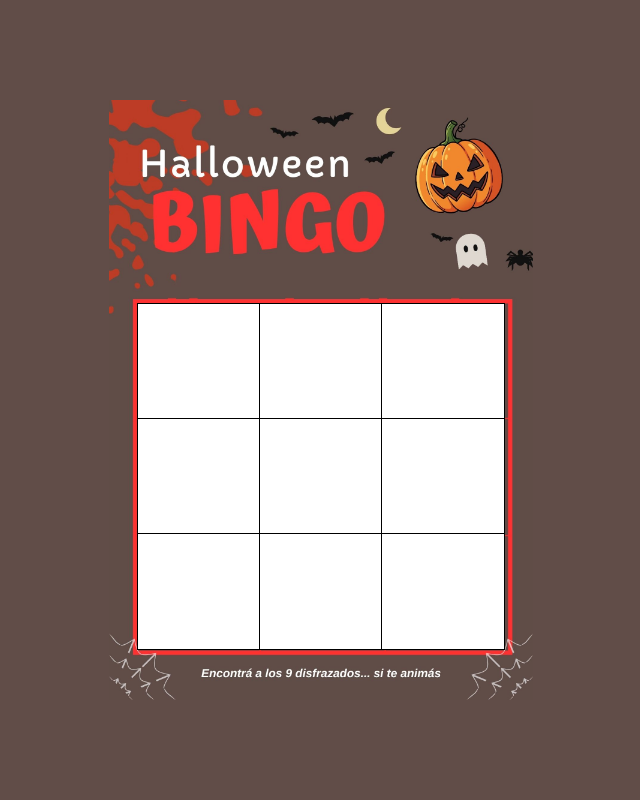
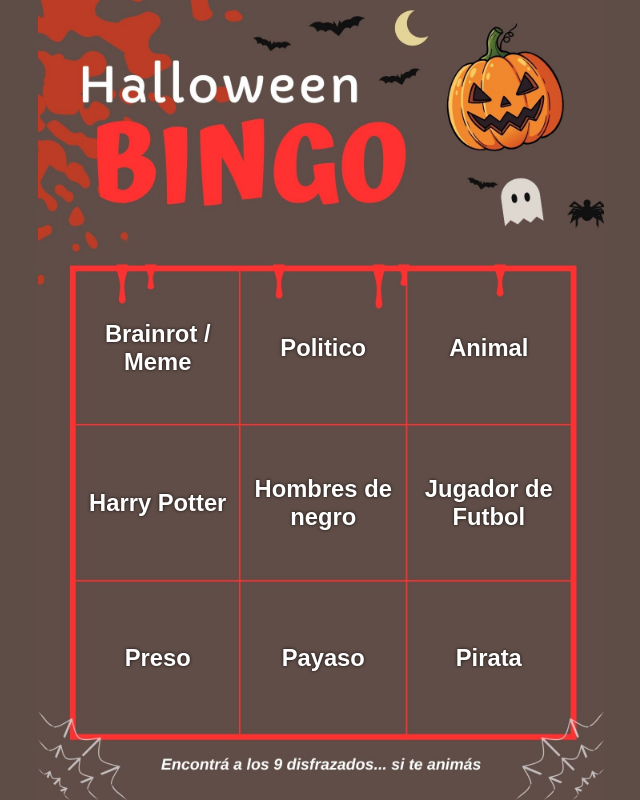
Before and after one commit to SantiVentri/bingo-halloween, a Next.js app: page /tablero in a window 1280 px wide. Shown: the whole page, without its empty margins (319-959 px from the left). Built offline with nearby package versions, Linux system fonts and the light colour scheme.

Commit message:
feat: mostrando las categorías sobre el tablero, adaptado a celular
La grilla se ubica en % sobre la imagen para que coincida en cualquier ancho.
Hasta el Sprint 2 el UUID se toma de /tablero?id=<uuid> (o uno de demo).

```diff
--- a/src/app/tablero/page.module.css
+++ b/src/app/tablero/page.module.css
@@ -1,23 +1,29 @@
-:global(body) {
-    background-color: #614d48;
-}
-
 .page {
     display: flex;
     align-items: center;
     justify-content: center;
-    background-color: #614d48;
-    height: 100vh;
+    min-height: 100dvh;
+}
+
+/* Mantiene la proporción de la imagen (1414x2000) y entra entera en la pantalla */
+.poster {
+    position: relative;
+    width: min(100vw, 100dvh * 1414 / 2000, 600px);
+    aspect-ratio: 1414 / 2000;
+    container-type: inline-size;
 }
 
 .imagen {
-    position: absolute;
-    height: 600px;
-    width: auto;
-    z-index: 0;
+    display: block;
+    width: 100%;
+    height: auto;
 }
 
-.main {
-    margin-top: 153px;
-    z-index: 1;
+/* Interior de la grilla roja de la imagen, en % para que coincida en cualquier ancho */
+.grilla {
+    position: absolute;
+    left: 6.5%;
+    top: 33.75%;
+    width: 87.8%;
+    height: 58.15%;
 }
--- a/src/app/tablero/page.tsx
+++ b/src/app/tablero/page.tsx
@@ -1,17 +1,35 @@
+import { Suspense } from "react";
 import Image from "next/image";
 import styles from "./page.module.css";
 import Tablero from "@/components/Tablero";
+import { UUID_DEMO } from "@/lib/tablero";
 
-export default function TableroPage() {
+type SearchParams = PageProps<"/tablero">["searchParams"];
+
+// Hasta el Sprint 2 el UUID se pasa por query param: /tablero?id=<uuid>
+async function TableroDelJugador({ searchParams }: { searchParams: SearchParams }) {
+    const { id } = await searchParams;
+    const uuid = (Array.isArray(id) ? id[0] : id) || UUID_DEMO;
+
+    return <Tablero uuid={uuid} />;
+}
+
+export default function TableroPage({ searchParams }: PageProps<"/tablero">) {
     return (
         <div className={styles.page}>
-            <Image src="/Bingo Halloween.jpg" alt="Tablero"
-                width={392}
-                height={600}
-                className={styles.imagen}
-            />
-            <main className={styles.main}>
-                <Tablero />
+            <main className={styles.poster}>
+                <Image src="/Bingo Halloween.jpg" alt="Halloween Bingo"
+                    width={1414}
+                    height={2000}
+                    sizes="(max-width: 600px) 100vw, 600px"
+                    preload
+                    className={styles.imagen}
+                />
+                <div className={styles.grilla}>
+                    <Suspense>
+                        <TableroDelJugador searchParams={searchParams} />
+                    </Suspense>
+                </div>
             </main>
         </div>
     )
--- a/src/components/Tablero.module.css
+++ b/src/components/Tablero.module.css
@@ -1,13 +1,27 @@
+/* Ocupa todo el espacio que le da el contenedor (la grilla dibujada en la imagen) */
 .tablero {
     display: grid;
-    grid-template-columns: 1fr 1fr 1fr;
-    border: 1px solid red;
+    grid-template-columns: repeat(3, 1fr);
+    grid-template-rows: repeat(3, 1fr);
+    width: 100%;
+    height: 100%;
+    list-style: none;
 }
 
 .celda {
-    background-color: #fff;
-    outline: 1px solid black;
-    outline-offset: -1;
-    height: 115px;
-    width: 122px;
+    display: flex;
+    align-items: center;
+    justify-content: center;
+    padding: 4%;
+    text-align: center;
 }
+
+/* cqw: relativo al ancho del póster, así el texto escala con la pantalla */
+.categoria {
+    font-size: 4.2cqw;
+    font-weight: bold;
+    line-height: 1.15;
+    color: var(--color-texto);
+    text-shadow: 0 0 0.6cqw var(--color-sombra);
+    overflow-wrap: anywhere;
+}
--- a/src/components/Tablero.tsx
+++ b/src/components/Tablero.tsx
@@ -1,17 +1,20 @@
 import styles from "./Tablero.module.css";
+import { generarTablero } from "@/lib/tablero";
 
-export default function Tablero() {
+type TableroProps = {
+    uuid: string;
+};
+
+export default function Tablero({ uuid }: TableroProps) {
+    const categorias = generarTablero(uuid);
+
     return (
-        <div className={styles.tablero}>
-            <div className={styles.celda}></div>
-            <div className={styles.celda}></div>
-            <div className={styles.celda}></div>
-            <div className={styles.celda}></div>
-            <div className={styles.celda}></div>
-            <div className={styles.celda}></div>
-            <div className={styles.celda}></div>
-            <div className={styles.celda}></div>
-            <div className={styles.celda}></div>
-        </div>
+        <ul className={styles.tablero} aria-label="Tablero de bingo">
+            {categorias.map((categoria) => (
+                <li key={categoria} className={styles.celda}>
+                    <span className={styles.categoria}>{categoria}</span>
+                </li>
+            ))}
+        </ul>
     );
 }
```
